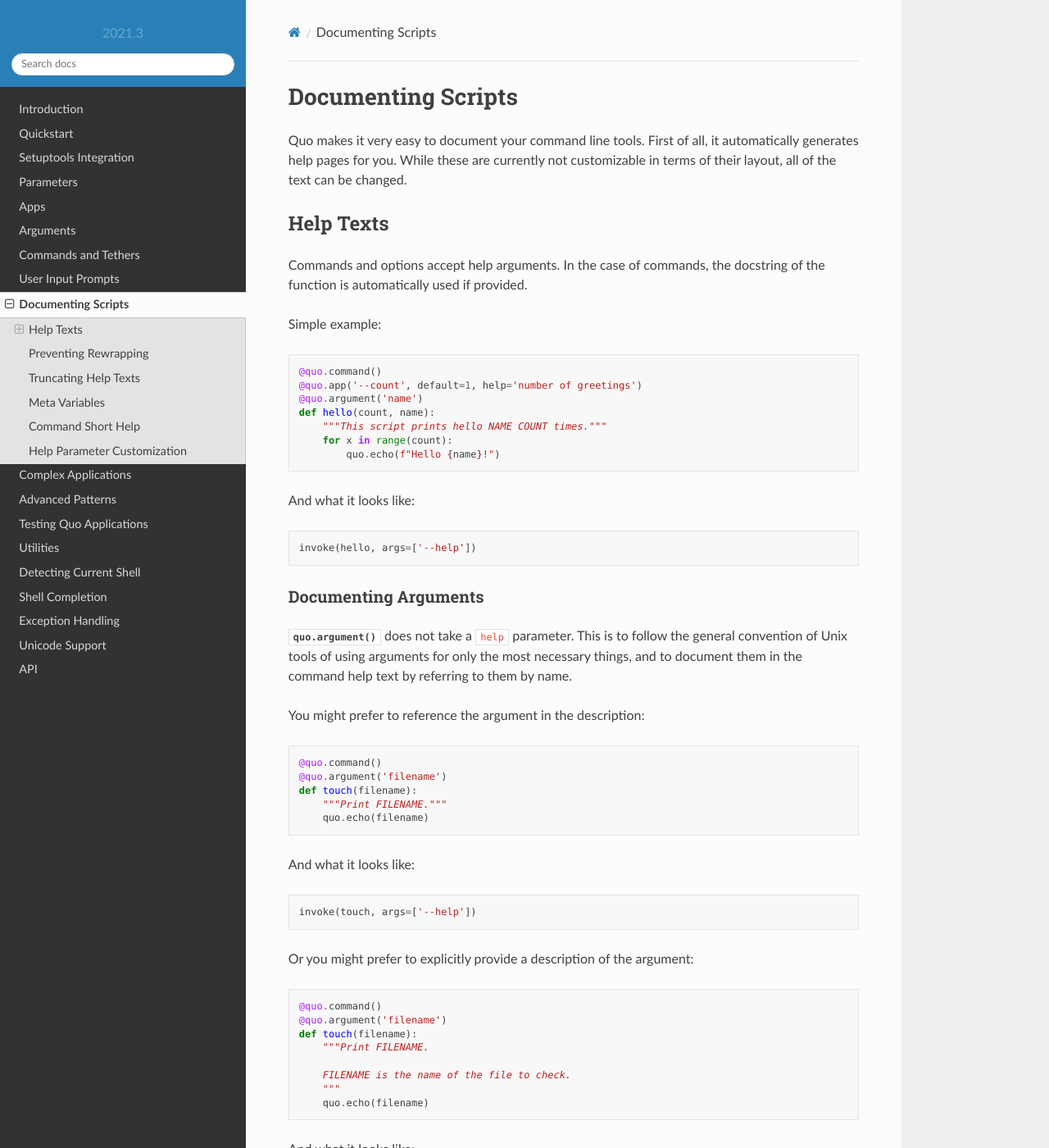
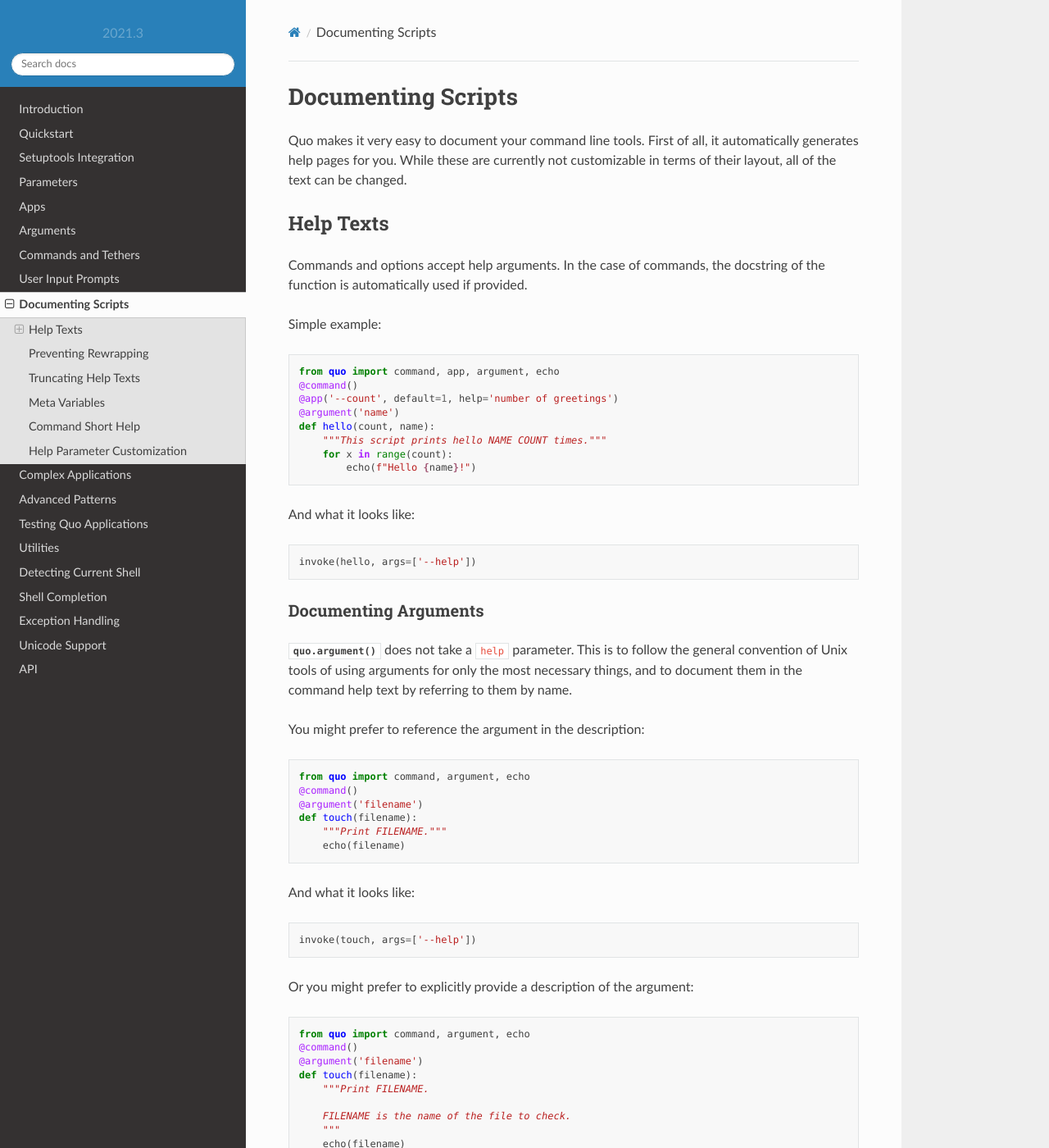
Before and after one commit to scalabli/quo, a Sphinx documentation site: the page built from docs/documentation.rst, in a window 1280 px wide and 1400 px high. Shown: the whole window at 82% size. Built offline with Sphinx 7.4.7 and the Read the Docs theme 2.0.0, drawn with Linux system fonts in a browser that asks for light colours; pages that are not in the unit, such as notebooks, are missing from menus; some of the changed text lies outside the part shown.

Commit message:
Update documentation.rst

```diff
--- a/docs/documentation.rst
+++ b/docs/documentation.rst
@@ -18,13 +18,14 @@
 
 .. code-block:: python
 
-    @quo.command()
-    @quo.app('--count', default=1, help='number of greetings')
-    @quo.argument('name')
+    from quo import command, app, argument, echo
+    @command()
+    @app('--count', default=1, help='number of greetings')
+    @argument('name')
     def hello(count, name):
         """This script prints hello NAME COUNT times."""
         for x in range(count):
-            quo.echo(f"Hello {name}!")
+            echo(f"Hello {name}!")
 
 And what it looks like:
 
@@ -47,11 +48,12 @@
 
 .. code-block:: python
 
-    @quo.command()
-    @quo.argument('filename')
+    from quo import command, argument, echo
+    @command()
+    @argument('filename')
     def touch(filename):
         """Print FILENAME."""
-        quo.echo(filename)
+        echo(filename)
 
 And what it looks like:
 
@@ -63,14 +65,15 @@
 
 .. code-block:: python
 
-    @quo.command()
-    @quo.argument('filename')
+    from quo import command, argument, echo
+    @command()
+    @argument('filename')
     def touch(filename):
         """Print FILENAME.
 
         FILENAME is the name of the file to check.
         """
-        quo.echo(filename)
+        echo(filename)
 
 And what it looks like:
 
@@ -96,7 +99,8 @@
 
 .. code-block:: python
 
-    @quo.command()
+    from quo import command
+    @command()
     def cli():
         """First paragraph.
 
@@ -136,7 +140,9 @@
 
 .. code-block:: python
 
-    @quo.command()
+    import quo
+    from quo import command
+    @command()
     @quo.pass_context
     def cli(ctx):
         """First paragraph.
@@ -166,14 +172,15 @@
 
 .. code-block:: python
 
-    @quo.command(options_metavar='<options>')
-    @quo.app('--count', default=1, help='number of greetings',
+    from quo import command, app, argument, echo
+    @command(options_metavar='<options>')
+    @app('--count', default=1, help='number of greetings',
                   metavar='<int>')
-    @quo.argument('name', metavar='<name>')
+    @argument('name', metavar='<name>')
     def hello(count, name):
         """This script prints hello <name> <int> times."""
         for x in range(count):
-            quo.echo(f"Hello {name}!")
+            echo(f"Hello {name}!")
 
 Example:
 
@@ -190,6 +197,7 @@
 also be overridden:
 
 .. code-block:: python
+
 
     @quo.tether()
     def cli():
```
